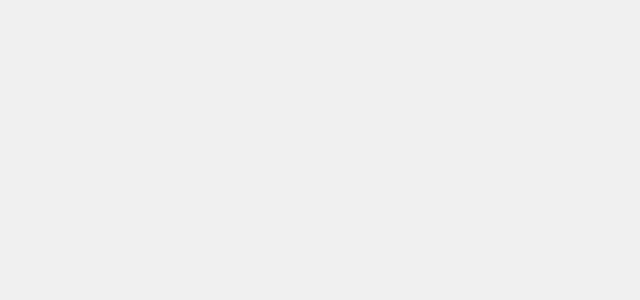
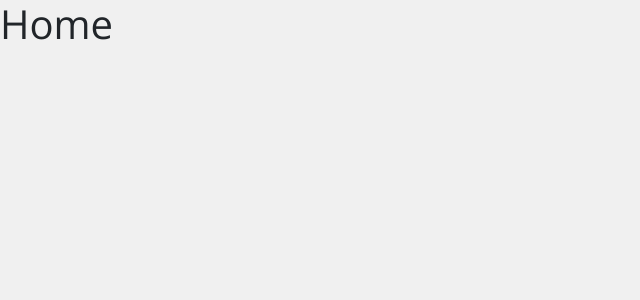
Before and after one commit to Samuel-silva/cadastro-contatos-react, a React (Create React App) app: page / in a window 1280 px wide. Shown: the top 300 px of the page, without its empty margins (0-640 px from the left). Built offline with nearby package versions, Linux system fonts and the light colour scheme.

Commit message:
feat - Config routes

```diff
--- a/src/App.jsx
+++ b/src/App.jsx
@@ -1,7 +1,12 @@
+import { BrowserRouter } from "react-router-dom";
+
+import Routes from "./routes";
+
 function App() {
   return (
-    <div className="App">
-    </div>
+    <BrowserRouter>
+      <Routes />
+    </BrowserRouter>
   );
 }
 
--- /dev/null
+++ b/src/pages/Home.jsx
@@ -0,0 +1,9 @@
+function Home(props) {
+	return (
+		<>
+			<h1>Home</h1>
+		</>
+	)
+}
+
+export default Home;
--- /dev/null
+++ b/src/pages/PageNotFound.jsx
@@ -0,0 +1,9 @@
+function PageNotFound(props) {
+	return (
+		<>
+			<h1>Página não encontrada</h1>
+		</>
+	)
+}
+
+export default PageNotFound;
--- /dev/null
+++ b/src/routes/index.js
@@ -0,0 +1,14 @@
+import React from "react";
+import { Routes, Route } from "react-router-dom";
+
+import Home from "../pages/Home";
+import PageNotFound from "../pages/PageNotFound";
+
+export default function MainRoutes() {
+	return (
+		<Routes>
+			<Route path="/" element={<Home />} />
+			<Route path="*" element={<PageNotFound />} />
+		</Routes>
+	);
+}
```
